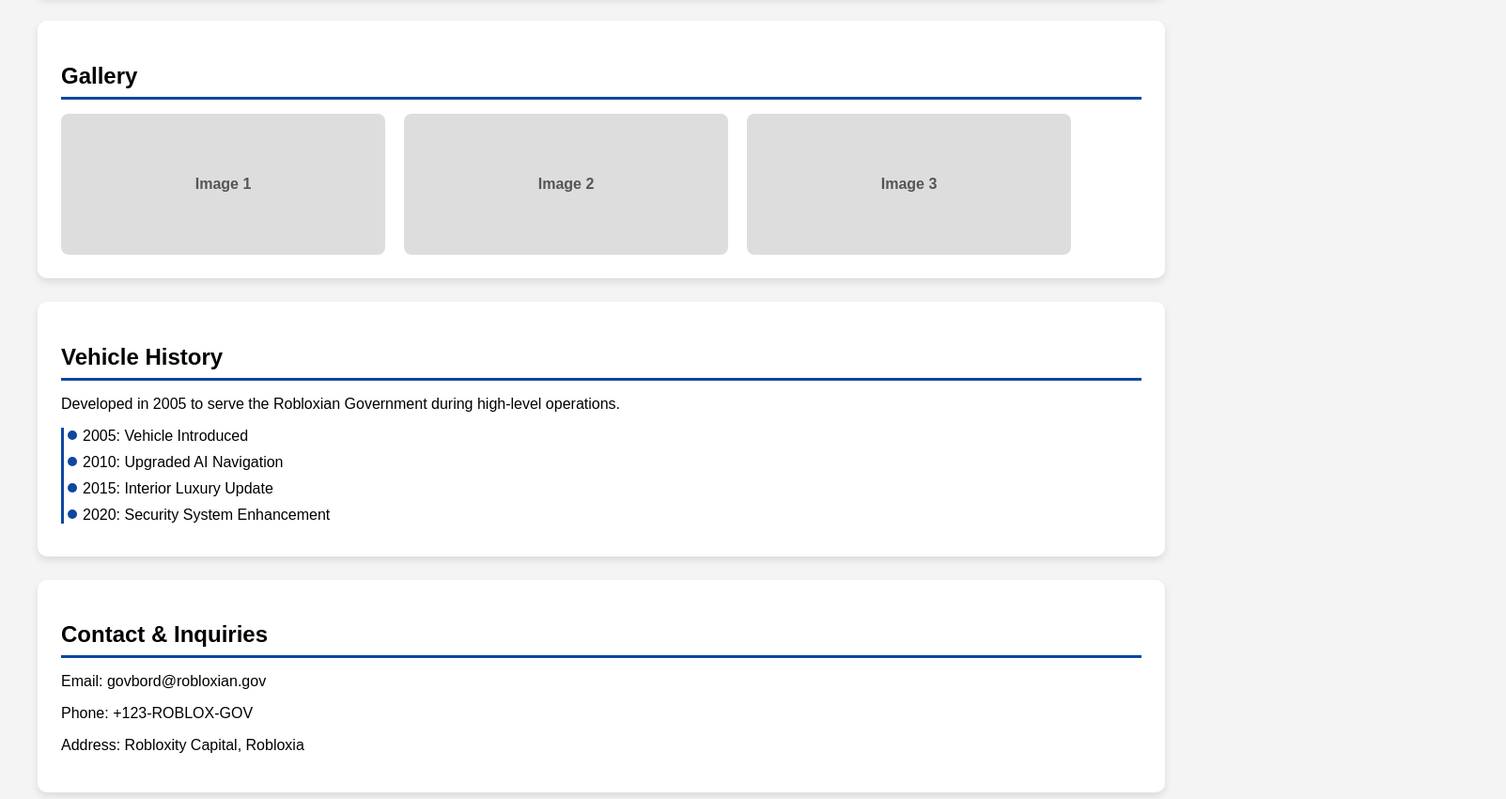
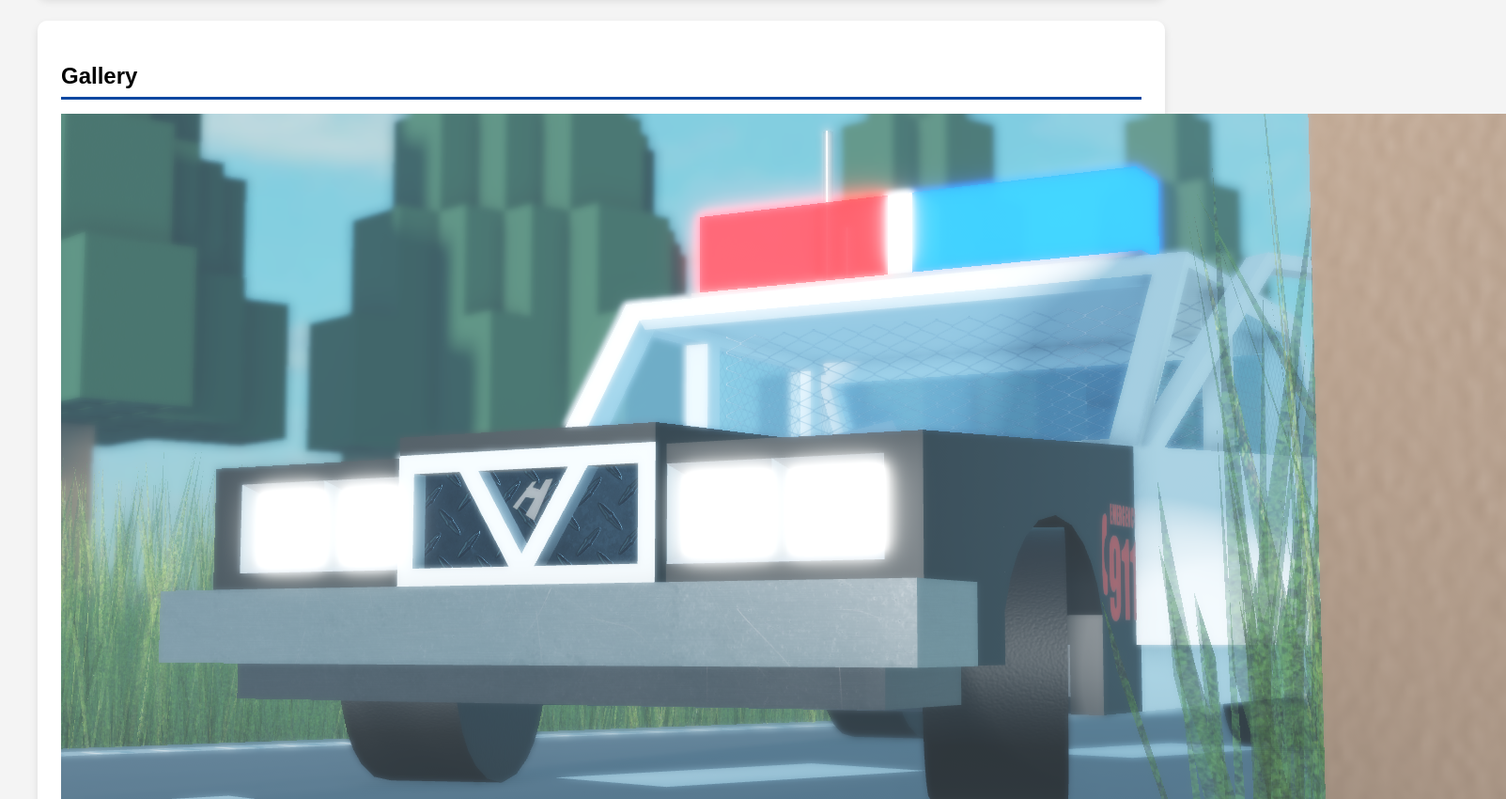
Before and after one commit to tfheavy99-code/Bord-Vehicle-site, a plain HTML site: page index.html in a window 1280 px wide. Shown: the part 830-1680 px from the top of the page at 94% size, 1603 px wide, since content can reach past the window. Drawn offline with Linux system fonts and the light colour scheme.

Commit message:
Update index.html
Signed-off-by: tfheavy99-code <tfheavy99@gmail.com>

```diff
--- a/index.html
+++ b/index.html
@@ -21,7 +21,7 @@
   </nav>
 
   <main>
-    <section id="overview">
+    <section id="overview" class="fade-section">
       <h2>Vehicle Overview</h2>
       <p>The Robloxian Government Bord Vehicle 2005 represents the pinnacle of Robloxian engineering and design.</p>
       <div class="feature-line">Engine: Robloxian V12 Turbo</div>
@@ -31,7 +31,7 @@
       <div class="feature-line">Special Features: Built-in Robloxian AI Navigation</div>
     </section>
 
-    <section id="specs">
+    <section id="specs" class="fade-section">
       <h2>Technical Specifications</h2>
       <ul class="spec-list">
         <li>Chassis: Reinforced Robloxian Steel</li>
@@ -42,16 +42,15 @@
       </ul>
     </section>
 
-    <section id="gallery">
+    <section id="gallery" class="fade-section">
       <h2>Gallery</h2>
       <div class="gallery">
-        <div class="image-placeholder">Image 1</div>
-        <div class="image-placeholder">Image 2</div>
-        <div class="image-placeholder">Image 3</div>
+        <img src="RobloxScreenShot20250916_151910641.png" alt="Bord Vehicle 2005 Looks">
+        <img src="RobloxScreenShot20250916_151105114.png" alt="Bord Vehicle 2005 On Use">
       </div>
     </section>
 
-    <section id="history">
+    <section id="history" class="fade-section">
       <h2>Vehicle History</h2>
       <p>Developed in 2005 to serve the Robloxian Government during high-level operations.</p>
       <div class="timeline">
@@ -62,7 +61,7 @@
       </div>
     </section>
 
-    <section id="contact">
+    <section id="contact" class="fade-section">
       <h2>Contact & Inquiries</h2>
       <p>Email: govbord@robloxian.gov</p>
       <p>Phone: +123-ROBLOX-GOV</p>
```
